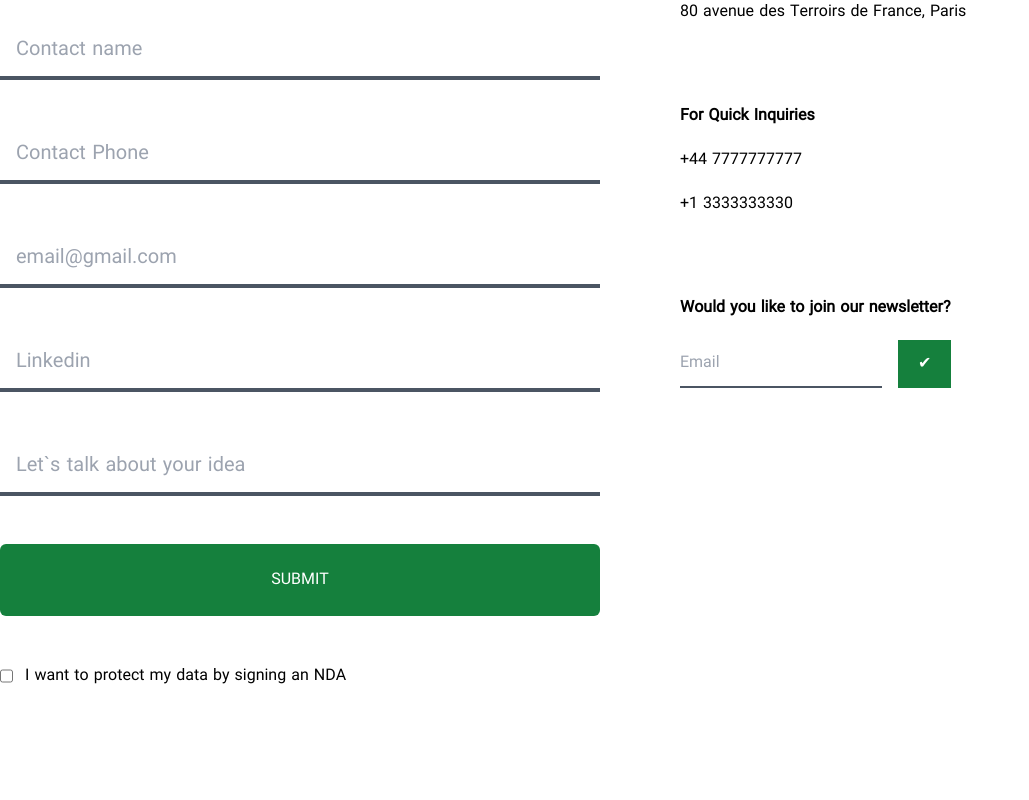
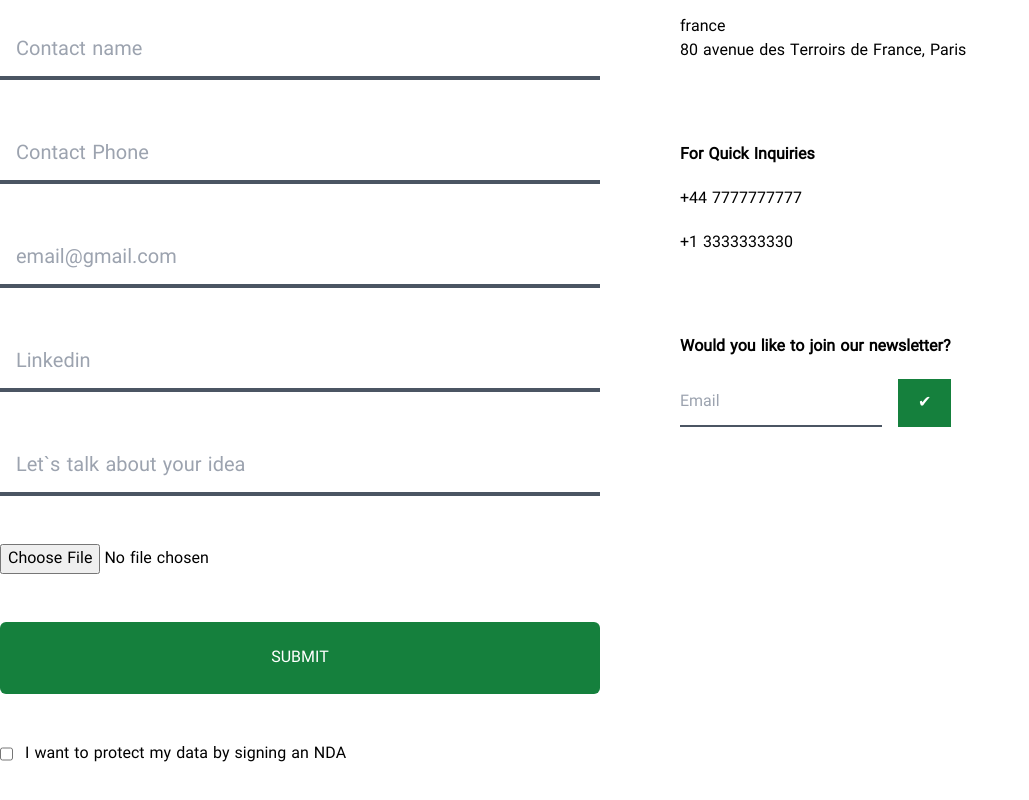
Before and after one commit to bagheri-dev/input-validation, a React (Vite) app: page / in a window 1280 px wide. Shown: the part 676-1476 px from the top of the page, without its empty margins (0-1029 px from the left). Before the commit the page ends 1404 px from the top, so only its background shows below. Built offline with nearby package versions, Linux system fonts and the light colour scheme.

Commit message:
input file

```diff
--- a/src/components/ContactUs.tsx
+++ b/src/components/ContactUs.tsx
@@ -180,6 +180,9 @@ export default function Contactus() {
             )}
           </div>
           <div>
+            <input type="file" />
+          </div>
+          <div>
             <button
               className="w-full py-6 rounded-md bg-green-700 text-white "
               type="submit"
```
Also changed, not shown: 1 other file (tests, documents, lock files or other folders).
